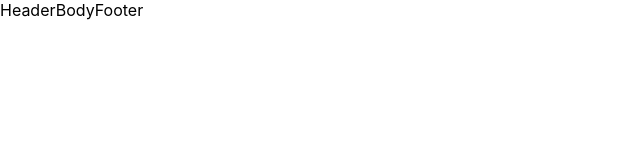
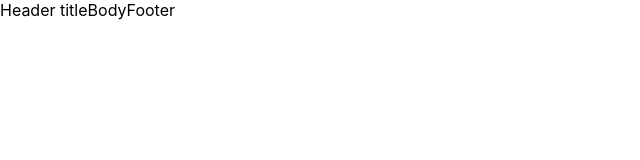
Before and after one commit to AnnaRalew/micro-components, a React (Create React App) app: page / in a window 1280 px wide. Shown: the top 160 px of the page, without its empty margins (0-640 px from the left). Built offline with nearby package versions, Linux system fonts and the light colour scheme.

Commit message:
Add HeaderPropsType

```diff
--- a/src/App.tsx
+++ b/src/App.tsx
@@ -7,7 +7,7 @@ import {Body} from "./site/Body";
 function App() {
   return (
    <>
-       <Header/>
+       <Header title={"Header title"}/>
        <Body/>
        <Footer/>
    </>
--- a/src/site/Header.tsx
+++ b/src/site/Header.tsx
@@ -1,5 +1,11 @@
-export const Header = () => {
+import {FC} from "react";
+
+type HeaderPropsType = {
+    title: string
+}
+
+export const Header: FC<HeaderPropsType> = (props) => {
     return (
-        <>Header</>
+        <>{props.title}</>
     )
 }
```
